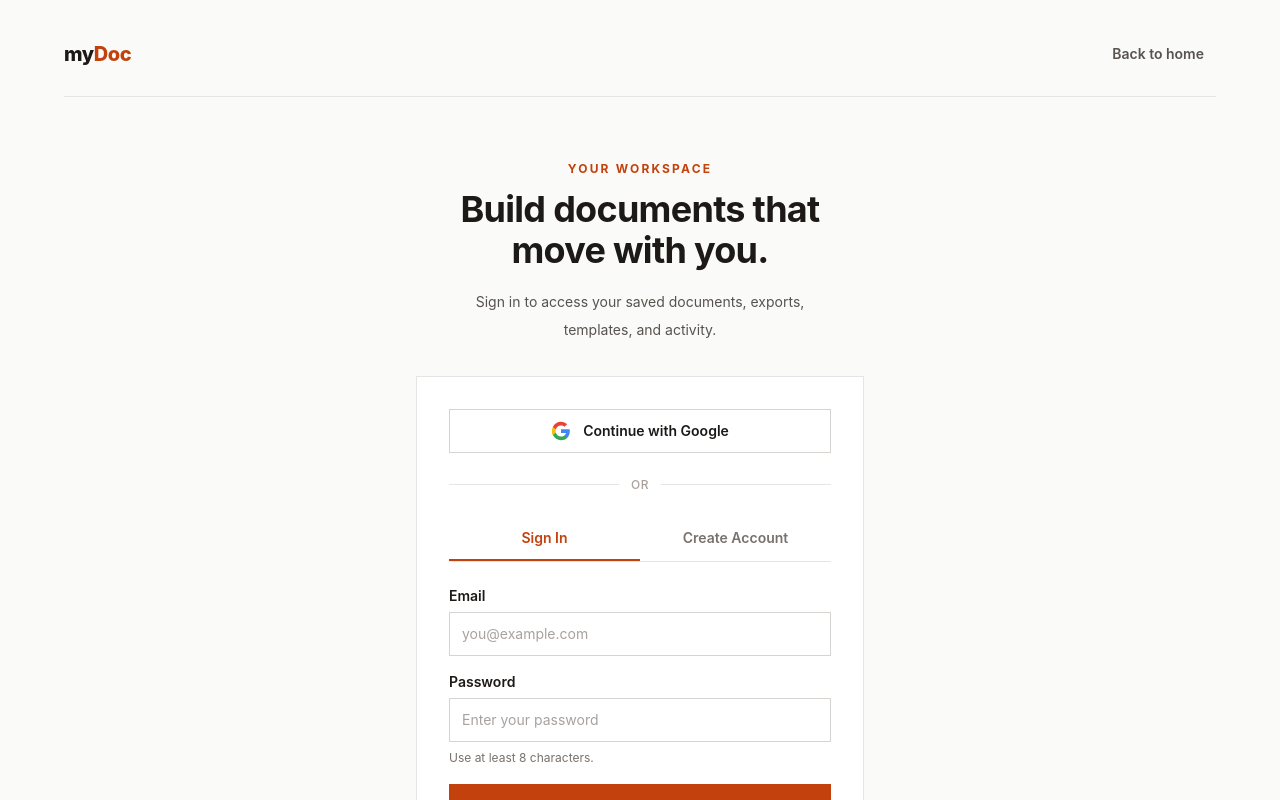
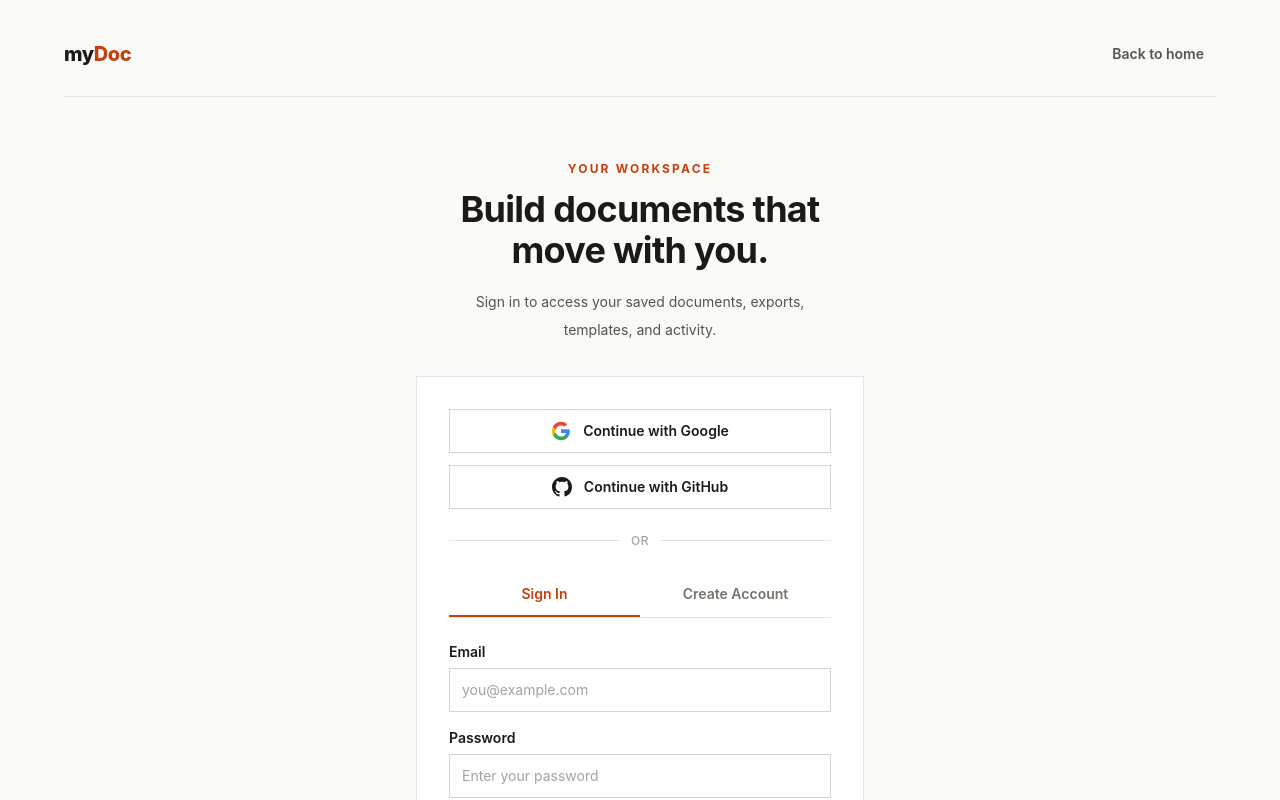
Before and after one commit to Emmy1223/myDoc, a Next.js app: page /login in a window 1280 px wide. Shown: the top 800 px of the page. Built offline with nearby package versions, Linux system fonts and the light colour scheme.

Commit message:
Add GitHub OAuth sign-in

```diff
--- a/components/auth/LoginClient.tsx
+++ b/components/auth/LoginClient.tsx
@@ -12,6 +12,7 @@
   const [error, setError] = useState("");
   const [loading, setLoading] = useState(false);
   const [googleLoading, setGoogleLoading] = useState(false);
+  const [githubLoading, setGithubLoading] = useState(false);
 
   async function submit(event: React.FormEvent<HTMLFormElement>) {
     event.preventDefault();
@@ -47,13 +48,28 @@
     }
   }
 
+  async function handleGithubSignIn() {
+    setError("");
+    setGithubLoading(true);
+    try {
+      await signIn("github", { callbackUrl: nextPath });
+    } catch {
+      setError("GitHub sign-in failed. Try again.");
+      setGithubLoading(false);
+    }
+  }
+
+  const busy = loading || googleLoading || githubLoading;
+
   return (
     <>
-      {/* Google sign-in button */}
+      {/* OAuth buttons */}
+      <div className="space-y-3">
+        {/* Google */}
         <button
           type="button"
           onClick={handleGoogleSignIn}
-        disabled={googleLoading || loading}
+          disabled={busy}
           className="inline-flex min-h-11 w-full items-center justify-center gap-3 border border-stone-300 bg-white px-4 text-sm font-semibold text-ink hover:bg-stone-50 disabled:cursor-wait disabled:opacity-70 transition-colors"
         >
           {googleLoading ? (
@@ -63,29 +79,39 @@
             </>
           ) : (
             <>
-            {/* Google G logo */}
               <svg className="h-5 w-5" viewBox="0 0 24 24" aria-hidden="true">
-              <path
-                fill="#4285F4"
-                d="M22.56 12.25c0-.78-.07-1.53-.2-2.25H12v4.26h5.92c-.26 1.37-1.04 2.53-2.21 3.31v2.77h3.57c2.08-1.92 3.28-4.74 3.28-8.09z"
-              />
-              <path
-                fill="#34A853"
-                d="M12 23c2.97 0 5.46-.98 7.28-2.66l-3.57-2.77c-.98.66-2.23 1.06-3.71 1.06-2.86 0-5.29-1.93-6.16-4.53H2.18v2.84C3.99 20.53 7.7 23 12 23z"
-              />
-              <path
-                fill="#FBBC05"
-                d="M5.84 14.09c-.22-.66-.35-1.36-.35-2.09s.13-1.43.35-2.09V7.07H2.18C1.43 8.55 1 10.22 1 12s.43 3.45 1.18 4.93l2.85-2.22.81-.62z"
-              />
-              <path
-                fill="#EA4335"
-                d="M12 5.38c1.62 0 3.06.56 4.21 1.64l3.15-3.15C17.45 2.09 14.97 1 12 1 7.7 1 3.99 3.47 2.18 7.07l3.66 2.84c.87-2.6 3.3-4.53 6.16-4.53z"
-              />
+                <path fill="#4285F4" d="M22.56 12.25c0-.78-.07-1.53-.2-2.25H12v4.26h5.92c-.26 1.37-1.04 2.53-2.21 3.31v2.77h3.57c2.08-1.92 3.28-4.74 3.28-8.09z" />
+                <path fill="#34A853" d="M12 23c2.97 0 5.46-.98 7.28-2.66l-3.57-2.77c-.98.66-2.23 1.06-3.71 1.06-2.86 0-5.29-1.93-6.16-4.53H2.18v2.84C3.99 20.53 7.7 23 12 23z" />
+                <path fill="#FBBC05" d="M5.84 14.09c-.22-.66-.35-1.36-.35-2.09s.13-1.43.35-2.09V7.07H2.18C1.43 8.55 1 10.22 1 12s.43 3.45 1.18 4.93l2.85-2.22.81-.62z" />
+                <path fill="#EA4335" d="M12 5.38c1.62 0 3.06.56 4.21 1.64l3.15-3.15C17.45 2.09 14.97 1 12 1 7.7 1 3.99 3.47 2.18 7.07l3.66 2.84c.87-2.6 3.3-4.53 6.16-4.53z" />
               </svg>
               Continue with Google
             </>
           )}
         </button>
+
+        {/* GitHub */}
+        <button
+          type="button"
+          onClick={handleGithubSignIn}
+          disabled={busy}
+          className="inline-flex min-h-11 w-full items-center justify-center gap-3 border border-stone-300 bg-white px-4 text-sm font-semibold text-ink hover:bg-stone-50 disabled:cursor-wait disabled:opacity-70 transition-colors"
+        >
+          {githubLoading ? (
+            <>
+              <LoaderCircle className="h-4 w-4 animate-spin" strokeWidth={2} />
+              Connecting to GitHub…
+            </>
+          ) : (
+            <>
+              <svg className="h-5 w-5" viewBox="0 0 24 24" aria-hidden="true" fill="currentColor">
+                <path d="M12 0C5.37 0 0 5.37 0 12c0 5.31 3.435 9.795 8.205 11.385.6.105.825-.255.825-.57 0-.285-.015-1.23-.015-2.235-3.015.555-3.795-.735-4.035-1.41-.135-.345-.72-1.41-1.23-1.695-.42-.225-1.02-.78-.015-.795.945-.015 1.62.87 1.845 1.23 1.08 1.815 2.805 1.305 3.495.99.105-.78.42-1.305.765-1.605-2.67-.3-5.46-1.335-5.46-5.925 0-1.305.465-2.385 1.23-3.225-.12-.3-.54-1.53.12-3.18 0 0 1.005-.315 3.3 1.23.96-.27 1.98-.405 3-.405s2.04.135 3 .405c2.295-1.56 3.3-1.23 3.3-1.23.66 1.65.24 2.88.12 3.18.765.84 1.23 1.905 1.23 3.225 0 4.605-2.805 5.625-5.475 5.925.435.375.81 1.095.81 2.22 0 1.605-.015 2.895-.015 3.3 0 .315.225.69.825.57A12.02 12.02 0 0024 12c0-6.63-5.37-12-12-12z" />
+              </svg>
+              Continue with GitHub
+            </>
+          )}
+        </button>
+      </div>
 
       {/* Divider */}
       <div className="my-6 flex items-center gap-3">
@@ -166,7 +192,7 @@
         )}
         <button
           type="submit"
-          disabled={loading || googleLoading}
+          disabled={busy}
           className="inline-flex min-h-11 w-full items-center justify-center gap-2 bg-rust px-4 text-sm font-semibold text-white hover:bg-rust-dark disabled:cursor-wait disabled:opacity-70 transition-colors"
         >
           {loading ? (
--- a/lib/auth.ts
+++ b/lib/auth.ts
@@ -1,6 +1,7 @@
 // lib/auth.ts
 import NextAuth from "next-auth";
 import Google from "next-auth/providers/google";
+import GitHub from "next-auth/providers/github";
 import { findOrCreateOAuthUser } from "@/lib/server-db";
 
 export const { handlers, signIn, signOut, auth } = NextAuth({
@@ -10,6 +11,11 @@
     Google({
       clientId: process.env.AUTH_GOOGLE_ID,
       clientSecret: process.env.AUTH_GOOGLE_SECRET,
+      allowDangerousEmailAccountLinking: true,
+    }),
+    GitHub({
+      clientId: process.env.AUTH_GITHUB_ID,
+      clientSecret: process.env.AUTH_GITHUB_SECRET,
       allowDangerousEmailAccountLinking: true,
     }),
   ],
@@ -23,18 +29,22 @@
   },
   callbacks: {
     async signIn({ user, account, profile }) {
-      if (account?.provider !== "google") return false;
+      // ✅ Guard: account must exist
+      if (!account) return false;
+
+      const provider = account.provider;
+      if (provider !== "google" && provider !== "github") return false;
       if (!user.email) return false;
 
       const result = await findOrCreateOAuthUser({
-        provider: "google",
+        provider,
         providerAccountId: account.providerAccountId,
         email: user.email,
         name: user.name ?? profile?.name ?? user.email.split("@")[0],
       });
 
       if ("error" in result) {
-        console.error("OAuth signIn failed:", result.error);
+        console.error(`${provider} signIn failed:`, result.error);
         return false;
       }
 
```
Lines whose indentation alone changed are shown as unchanged.
